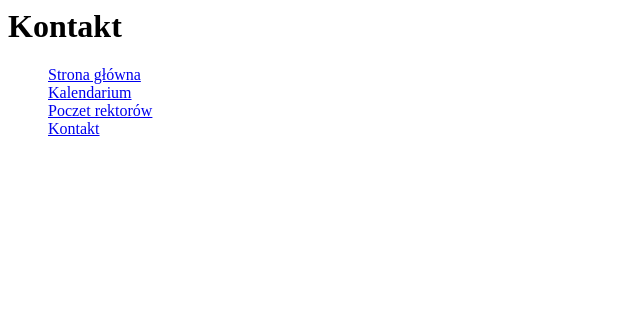
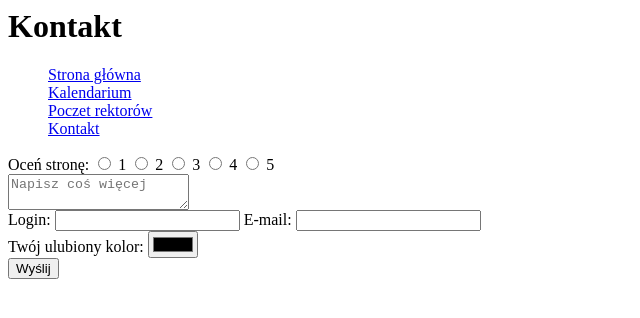
Before and after one commit to dstrugala/TechnologieInformacyjne, a plain HTML site: page kontakt.html in a window 1280 px wide. Shown: the whole page, without its empty margins (0-640 px from the left). Drawn offline with Linux system fonts and the light colour scheme.

Commit message:
Update kontakt.html

```diff
--- a/kontakt.html
+++ b/kontakt.html
@@ -31,6 +31,24 @@
                     </ul>
                 </nav>
             </header>
+            <form>
+                Oceń stronę:
+                <input type="radio" name="rank" value="1"/> 1
+                <input type="radio" name="rank" value="2"/> 2
+                <input type="radio" name="rank" value="3"/> 3
+                <input type="radio" name="rank" value="4"/> 4
+                <input type="radio" name="rank" value="5"/> 5
+                <br/>
+                <textarea name="text_opinion" placeholder="Napisz coś więcej"></textarea>
+                <br/>
+                Login: <input type="text" name="guest_login" required="required"/>
+                E-mail: <input type="email" name="guest_email" required="required"/>
+                <br/>
+                Twój ulubiony kolor:
+                <input type="color" name="color"/>
+                <br/>
+                <input type="submit" value="Wyślij"/>
+            </form>
         </div>
     </body>
 </html>
```
